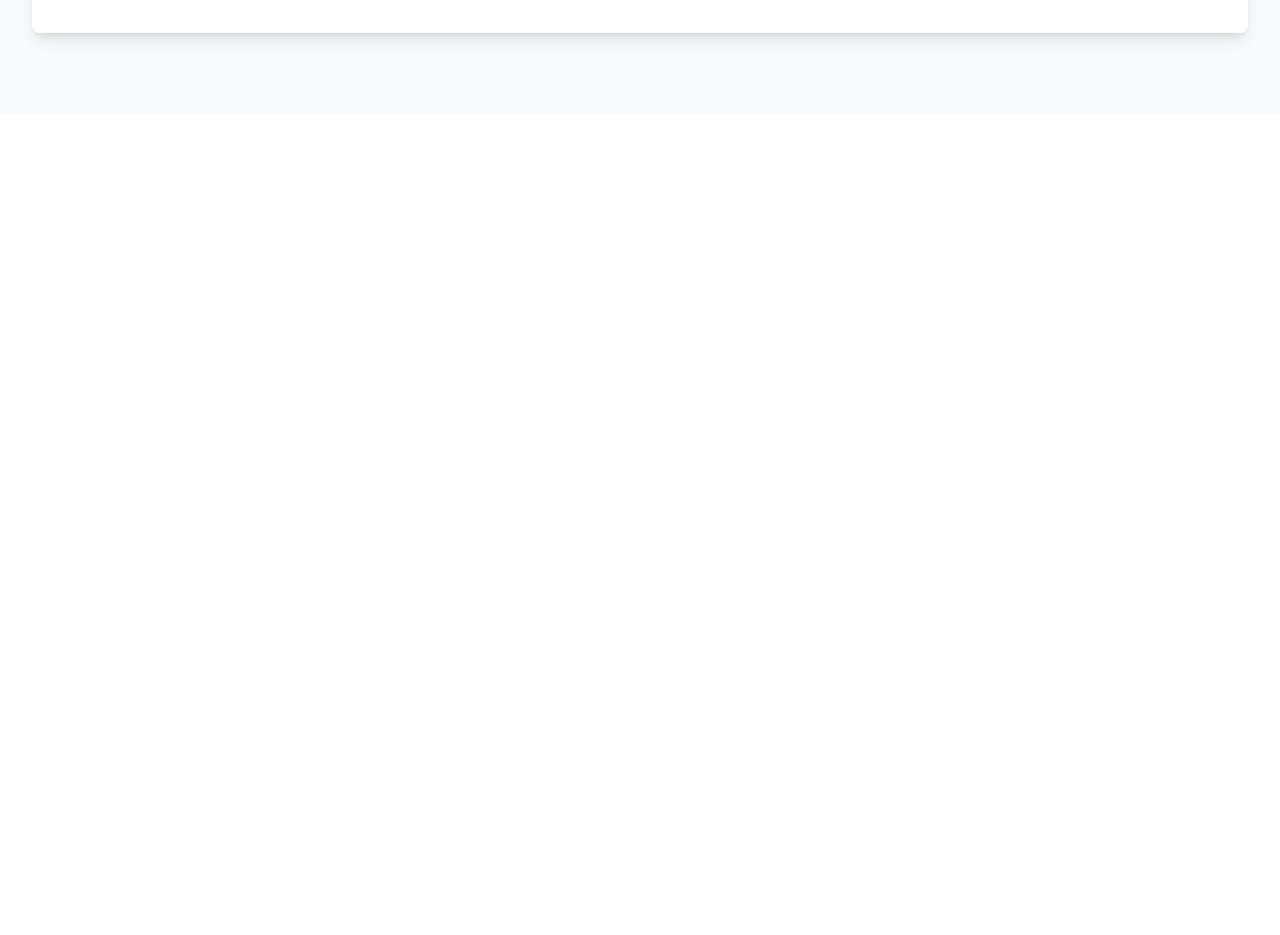
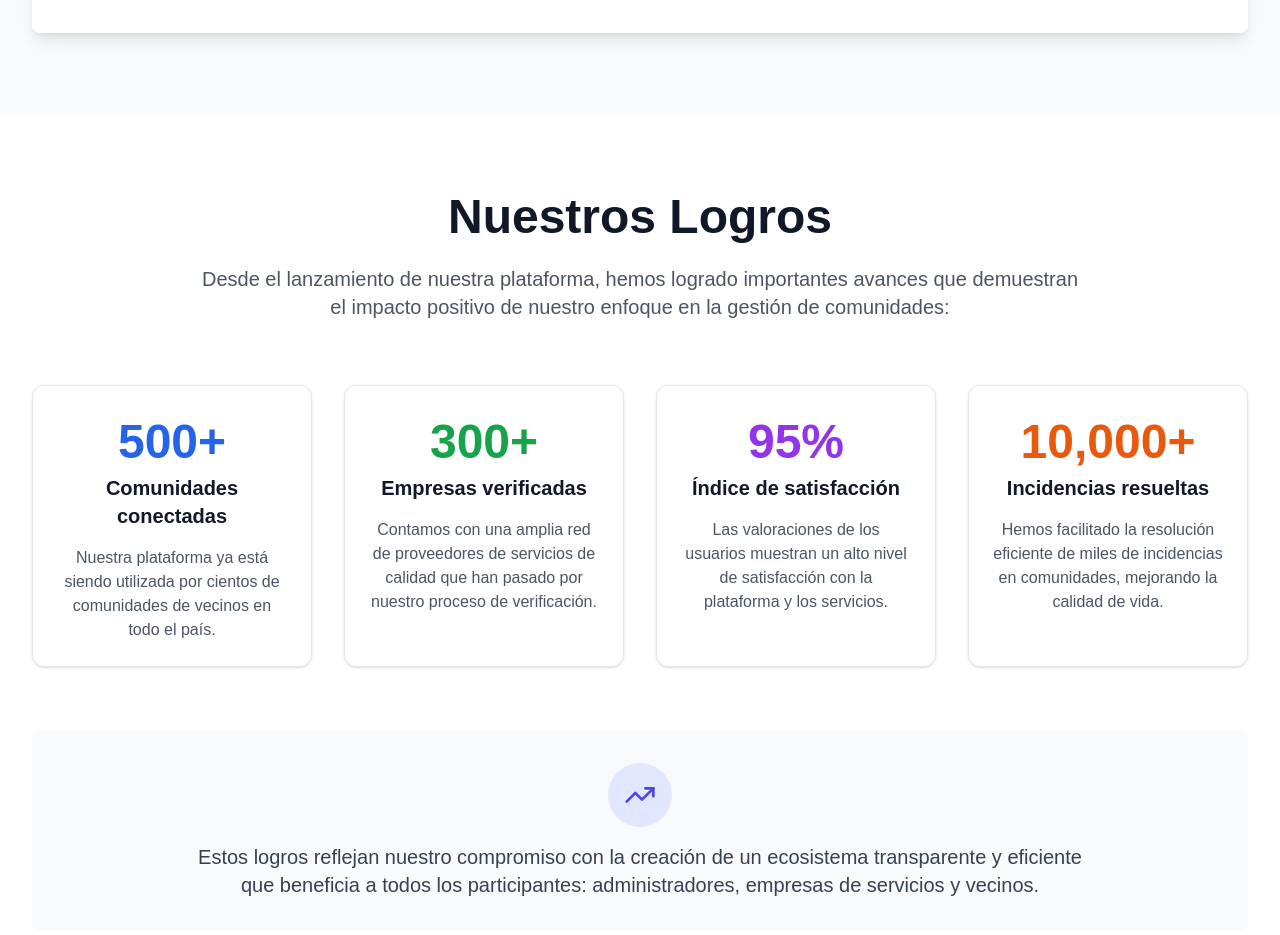
Before and after one commit to Hubit85/HubitApp, a Next.js app: page / in a window 1280 px wide. Shown: the part 1867-2802 px from the top of the page. Before the commit the page ends 1980 px from the top, so only its background shows below. Built offline with nearby package versions, Linux system fonts and the light colour scheme.

Commit message:
feat(homepage): Add Our Achievements section with stats

```diff
--- a/src/pages/index.tsx
+++ b/src/pages/index.tsx
@@ -5,7 +5,7 @@ import Link from "next/link";
 import { Header } from "@/components/layout/Header";
 import { useLanguage } from "@/contexts/LanguageContext";
 import { Card, CardContent, CardHeader, CardTitle } from "@/components/ui/card";
-import { Users, Building, Wrench, Star } from "lucide-react";
+import { Users, Building, Wrench, Star, TrendingUp } from "lucide-react";
 
 export default function Home() {
   const { t } = useLanguage();
@@ -146,6 +146,84 @@ export default function Home() {
             </div>
           </div>
         </section>
+
+        {/* Nuestros Logros Section */}
+        <section className="w-full py-20 px-4 sm:px-6 lg:px-8 bg-white">
+          <div className="max-w-7xl mx-auto">
+            <div className="text-center mb-16">
+              <h2 className="text-4xl md:text-5xl font-bold text-gray-900 mb-6">
+                Nuestros Logros
+              </h2>
+              <p className="text-xl text-gray-600 max-w-4xl mx-auto">
+                Desde el lanzamiento de nuestra plataforma, hemos logrado importantes avances que demuestran el impacto positivo de nuestro enfoque en la gestión de comunidades:
+              </p>
+            </div>
+
+            <div className="grid grid-cols-1 md:grid-cols-2 lg:grid-cols-4 gap-8 mb-16">
+              {/* 500+ Comunidades conectadas */}
+              <Card className="text-center h-full">
+                <CardContent className="pt-8">
+                  <div className="text-5xl font-bold text-blue-600 mb-2">500+</div>
+                  <h3 className="text-xl font-semibold text-gray-900 mb-4">
+                    Comunidades conectadas
+                  </h3>
+                  <p className="text-gray-600">
+                    Nuestra plataforma ya está siendo utilizada por cientos de comunidades de vecinos en todo el país.
+                  </p>
+                </CardContent>
+              </Card>
+
+              {/* 300+ Empresas verificadas */}
+              <Card className="text-center h-full">
+                <CardContent className="pt-8">
+                  <div className="text-5xl font-bold text-green-600 mb-2">300+</div>
+                  <h3 className="text-xl font-semibold text-gray-900 mb-4">
+                    Empresas verificadas
+                  </h3>
+                  <p className="text-gray-600">
+                    Contamos con una amplia red de proveedores de servicios de calidad que han pasado por nuestro proceso de verificación.
+                  </p>
+                </CardContent>
+              </Card>
+
+              {/* 95% Índice de satisfacción */}
+              <Card className="text-center h-full">
+                <CardContent className="pt-8">
+                  <div className="text-5xl font-bold text-purple-600 mb-2">95%</div>
+                  <h3 className="text-xl font-semibold text-gray-900 mb-4">
+                    Índice de satisfacción
+                  </h3>
+                  <p className="text-gray-600">
+                    Las valoraciones de los usuarios muestran un alto nivel de satisfacción con la plataforma y los servicios.
+                  </p>
+                </CardContent>
+              </Card>
+
+              {/* 10,000+ Incidencias resueltas */}
+              <Card className="text-center h-full">
+                <CardContent className="pt-8">
+                  <div className="text-5xl font-bold text-orange-600 mb-2">10,000+</div>
+                  <h3 className="text-xl font-semibold text-gray-900 mb-4">
+                    Incidencias resueltas
+                  </h3>
+                  <p className="text-gray-600">
+                    Hemos facilitado la resolución eficiente de miles de incidencias en comunidades, mejorando la calidad de vida.
+                  </p>
+                </CardContent>
+              </Card>
+            </div>
+
+            {/* Conclusión */}
+            <div className="bg-gray-50 rounded-lg p-8 text-center">
+              <div className="mx-auto mb-4 p-3 bg-indigo-100 rounded-full w-16 h-16 flex items-center justify-center">
+                <TrendingUp className="h-8 w-8 text-indigo-600" />
+              </div>
+              <p className="text-xl text-gray-700 font-medium max-w-4xl mx-auto">
+                Estos logros reflejan nuestro compromiso con la creación de un ecosistema transparente y eficiente que beneficia a todos los participantes: administradores, empresas de servicios y vecinos.
+              </p>
+            </div>
+          </div>
+        </section>
       </main>
     </>
   );
```
